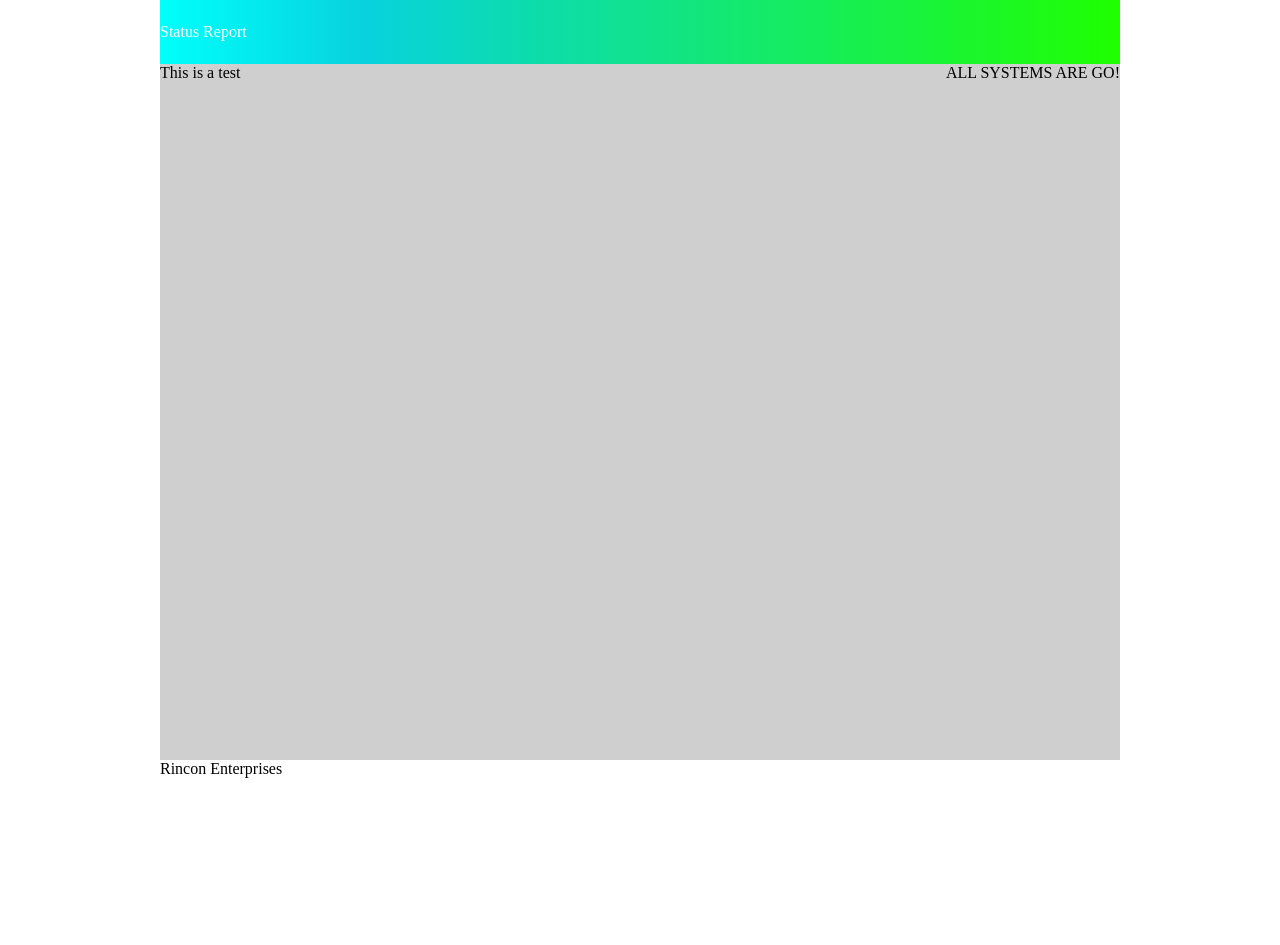
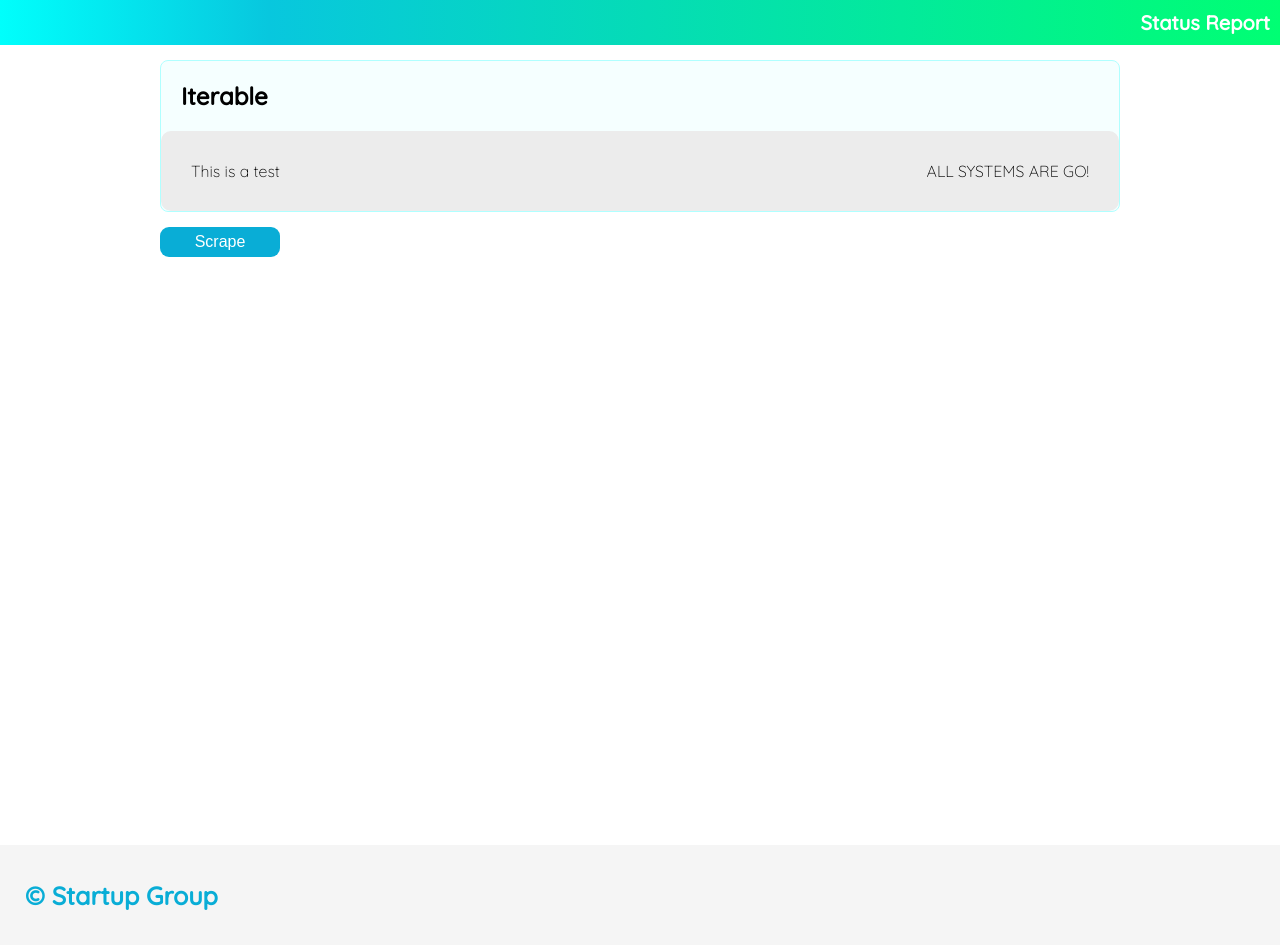
Before and after one commit to grincon0/Status_Scraper, a React app: page / in a window 1280 px wide. Before the commit the page ends 800 px from the top, so only its background shows below. Built offline with nearby package versions, Linux system fonts and the light colour scheme.

Commit message:
UI + buidling scraper

```diff
--- a/package.json
+++ b/package.json
@@ -11,6 +11,7 @@
   "dependencies": {
     "axios": "^0.19.0",
     "cheerio": "^1.0.0-rc.3",
+    "eslint": "^6.5.1",
     "react": "^16.10.2",
     "react-dom": "^16.10.2"
   },
--- a/src/components/App.css
+++ b/src/components/App.css
@@ -1,4 +1,19 @@
 html, body{
     padding: 0;
     margin: 0;
+    background-color: white;
 }
+
+body {
+    font-family: 'Quicksand', sans-serif;
+    font-weight: 300;
+}
+
+h1, h2, h3, h4, h5, h6 {
+    font-weight: 500;
+}
+
+.footer-note{
+    padding-top: 35px;
+    padding-left: 25px;
+}
--- a/src/components/App.js
+++ b/src/components/App.js
@@ -9,11 +9,18 @@
 class App extends Component {
     render() {
         return (
+            <div>
+            <Header />
             <Wrapper>
-                <Header />
                 <Status />
-                <Footer>Rincon Enterprises</Footer>
+
             </Wrapper>
+            <Footer>
+                <div className="footer-note">
+                <span >&copy; Startup Group</span>
+                </div>
+                </Footer>
+            </div>
         );
     }
 }
--- a/src/components/Resources/ResourceList.js
+++ b/src/components/Resources/ResourceList.js
@@ -0,0 +1,29 @@
+import React from 'react';
+
+const sectionStyle= {
+    backgroundColor:'#f5ffff',
+    border: '1px solid #b0ffff',
+    borderRadius: '8px',
+    marginBottom: '15px',
+    marginTop: '15px'
+
+}
+
+const headerStyle = {
+    paddingLeft: '20px',
+    fontWeight: '700'
+}
+
+
+const ResourceList = (props) => {
+    return(
+        <section style={sectionStyle}>
+            <h1 style={headerStyle}>{props.name}</h1>
+            <div>
+                {props.children}
+            </div>
+        </section>
+    )
+}
+
+export default ResourceList;
--- a/src/components/Resources/Vendor.js
+++ b/src/components/Resources/Vendor.js
@@ -1,12 +1,21 @@
 import React from 'react';
 import "./style.css"
 
+const spanStyleLeft ={
+    paddingLeft: '30px'
+}
+
+const spanStyleRight = {
+    paddingRight: '30px'
+}
+
 const Vendor = (props) => {
 
-    return(
+    return (
         <div className='vendor-block'>
-            <span>{props.name || 'N/A'}</span>
-            <span>{props.status || 'N/A'}</span>
+                <span style={spanStyleLeft}>{props.name || 'N/A'}</span>
+                <span style={spanStyleRight}>{props.status || 'N/A'}</span>
+
         </div>
     )
 }
--- a/src/components/Resources/style.css
+++ b/src/components/Resources/style.css
@@ -2,6 +2,10 @@
     display: flex;
     width: 100%;
     justify-content: space-between;
-    background-color: #cfcfcf;
-    height: 100%;
+    align-items: center;
+    background-color: #ececec;
+    height: 80px;
+    border-radius: 10px;
+
+
 }
--- a/src/components/general/Footer/Footer.js
+++ b/src/components/general/Footer/Footer.js
@@ -1,9 +1,17 @@
 import React from 'react';
+
+const footerStyle = {
+    backgroundColor: '#f5f5f5',
+    color: 'rgb(9, 173, 214)',
+    fontWeight: 'bold',
+    fontSize: '25px',
+    height: '100px'
+}
 
 const Footer = (props) => {
 
     return(
-        <footer>{props.children}</footer>
+        <footer style={footerStyle}>{props.children}</footer>
     )
 
 }
--- a/src/components/general/Header/Header.js
+++ b/src/components/general/Header/Header.js
@@ -1,21 +1,31 @@
 import React from 'react';
 
+const headerStyle = {
+    background: '-moz-linear-gradient(90deg, rgba(0,255,252,1) 0%, rgba(8,199,222,1) 21%, rgba(0,255,115,1) 100%)',
+    background: '-webkit-linear-gradient(90deg, rgba(0,255,252,1) 0%, rgba(8,199,222,1) 21%, rgba(0,255,115,1) 100%)',
+    background: 'linear-gradient(90deg, rgba(0,255,252,1) 0%, rgba(8,199,222,1) 21%, rgba(0,255,115,1) 100%)',
+    color: '#ffffff',
+    display: 'flex',
+    justifyContent: 'flex-end',
+    alignItems: 'center',
+    width: '100%',
+    height: '1%',
+    fontSize: "20px",
+    padding: "0"
+
+}
+
+const textStyle = {
+    margin: '10px',
+    fontWeight: '900'
+}
 
 const Header = () => {
 
-    const headerStyle = {
-        background: 'linear-gradient(90deg, rgba(0,255,252,1) 0%, rgba(8,210,222,1) 21%, rgba(31,255,0,1) 100%)',
-        color: '#ffffff',
-        display: 'flex',
-        justifyContent: 'space-between',
-        alignItems: 'center',
-        width: '100%',
-        height: '8%'
 
-    }
     return(
         <header style={headerStyle}>
-            <p>Status Report</p>
+            <p style={textStyle}>Status Report</p>
         </header>
     )
 }
--- a/src/components/general/Wrapper/Wrapper.js
+++ b/src/components/general/Wrapper/Wrapper.js
@@ -1,6 +1,13 @@
 import React from 'react';
 
+const wrapperStyle = {
+    height: '100vh',
+    marginRight: 'auto',
+    marginLeft: 'auto',
+    maxWidth: '960px'
 
+
+}
 
 const Wrapper = (props) => {
 
@@ -11,13 +18,6 @@
     )
 }
 
-const wrapperStyle = {
-    height: '100vh',
-    marginRight: 'auto',
-    marginLeft: 'auto',
-    maxWidth: '960px'
 
 
-}
-
 export default Wrapper;
--- a/src/index.html
+++ b/src/index.html
@@ -5,6 +5,7 @@
     <meta name="viewport" content="width=device-width, height=device-height">
     <meta http-equiv="X-UA-Compatible" content="ie=edge">
     <title>React app</title>
+    <link href="https://fonts.googleapis.com/css?family=Quicksand:300,500" rel="stylesheet">
 </head>
 <body>
     <div id="app"></div>
--- a/src/pages/Status.js
+++ b/src/pages/Status.js
@@ -1,22 +1,49 @@
-import React, {useReducer, useCallback, useMemo} from 'react';
+import React, {useReducer, useCallback, useEffect, useMemo} from 'react';
 import Vendor from '../components/Resources/Vendor';
+import ResourceList from '../components/Resources/ResourceList';
+import useScraper from '../utils/Scraper';
 
-/* const statusReducer = () => {
+const statusReducer = (currentVendors, action) => {
+    switch (action) {
+        case 'ADD':
+            return [...currentVendors, action.vendor];
 
-} */
+        default:
+            throw new Error('Should not go here');
+    }
+}
+
+const Status = () => {
+
+    const [statuses, dispatch] = useReducer(statusReducer, []);
+    const {scrape, scraperData} = useScraper();
+
+    useEffect(() => {
+        console.log(scraperData);
+        if(scraperData.length > 0){
+            dispatch({type: 'ADD',  vendor: scraperData });
+        }
+    }, [scraperData])
+
+    const scrapeIterable = useCallback(() => {
+        scrape();
+    }, [scrape]);
+
+    return(
+        <div style={containerStyle}>
 
 
 
-const Status = () => {
 
-    //const [statusState, dispatch] = useReducer()
-
-    return(
-        <div style={containerStyle}>
+            <ResourceList name={'Iterable'}>
             <Vendor
             name={'This is a test'}
             status={'ALL SYSTEMS ARE GO!'}
             />
+            </ResourceList>
+
+            <button style={buttonStyle} onClick={scrapeIterable}>Scrape</button>
+
         </div>
 
     )
@@ -25,8 +52,18 @@
 const containerStyle = {
     display: 'flex',
     flexDirection: 'column',
-    height: '87%',
-    backgroundColor: 'black'
+    height: '87%'
+}
+
+const buttonStyle = {
+    width: '120px',
+    height: '30px',
+    backgroundColor: '#09add6',
+    borderRadius: '9px',
+    border: '0',
+    color: 'white',
+    fontSize: '16px'
+
 }
 
 export default Status;
--- a/src/utils/Scraper.js
+++ b/src/utils/Scraper.js
@@ -19,39 +19,68 @@
 
     const [scraperState, dispatchScraper] = useReducer(scraperReducer, initialArray);
 
+    const stringToArray = (string) => {
+        return string.replace(/\s\s+/g, '').split(" ");
+   }
+
+
     const scrape = useCallback(() => {
         axios.get("https://status.iterable.com")
             .then((response) => {
+                console.log(response.data);
                 const $ = cheerio.load(response.data);
+                /* const test = $('.component-inner-container');
+                const output = test.find('span').text();
+
+                const outputArray = stringToArray(output);
+ */
+
+                $('.border-color').each((i, elem) => {
+                    const outputName = $(elem).find('.name').text();
+
+                    const serviceName = stringToArray(outputName);
+                    const serviceStatus = $(elem).find('.component-inner-container').attr('data-component-status');
+
+                    console.log('service',serviceName);
+                    console.log('status', serviceStatus);
+                })
+
+
+                console.log(outputArray);
                 return $;
             }).then(($) => {
+
+
                 let tempArray = [];
                 $('.container-component').each((i, elem) => {
+                    console.log(elem);
+
+
                     let result = {};
 
                     result.name = $(elem).find('span.name').text();
                     result.status = $(elem).attr('data-component-status');
 
-                if(result.status === 'operational'){
+                    if (result.status === 'operational') {
                         result.isLive = true;
 
-                }else{
+                    } else {
                         result.isLive = false;
                     }
+                    console.log(result);
+                    tempArray.push(result);
+                })
 
-
-                tempArray.push(result);
-            }).then(() => {
                 console.log(tempArray);
                 dispatchScraper({ type: 'RESPONSE', response: tempArray })
-            })
+
             }).catch(error => {
                 console.log(error);
             })
     }, []);
 
     return {
-        scrapedArray: scrapedArray,
+        scraperData: scraperState,
         scrape: scrape
     }
 }
```
Also changed, not shown: 1 other file. Lines whose indentation alone changed are shown as unchanged.
